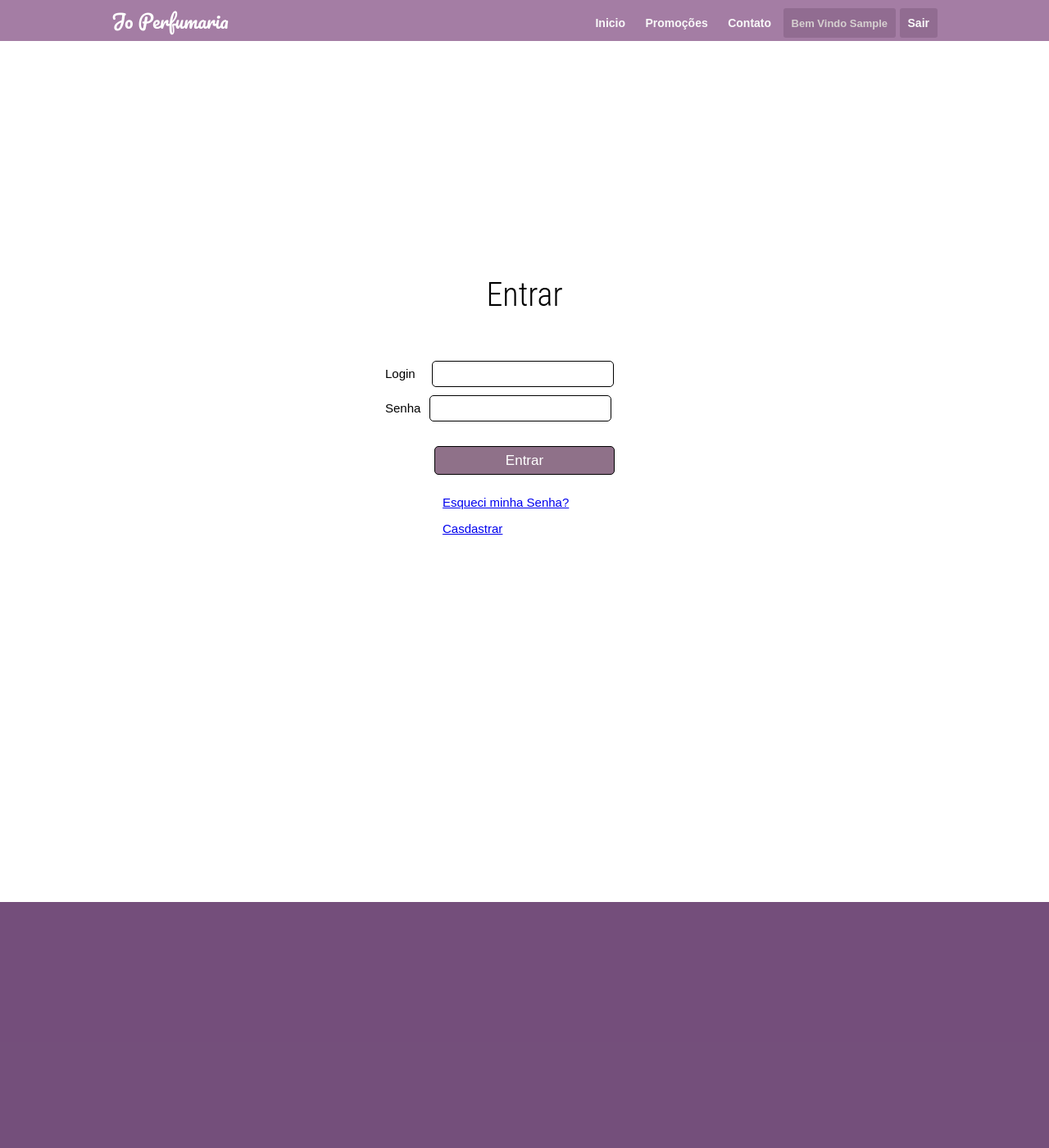
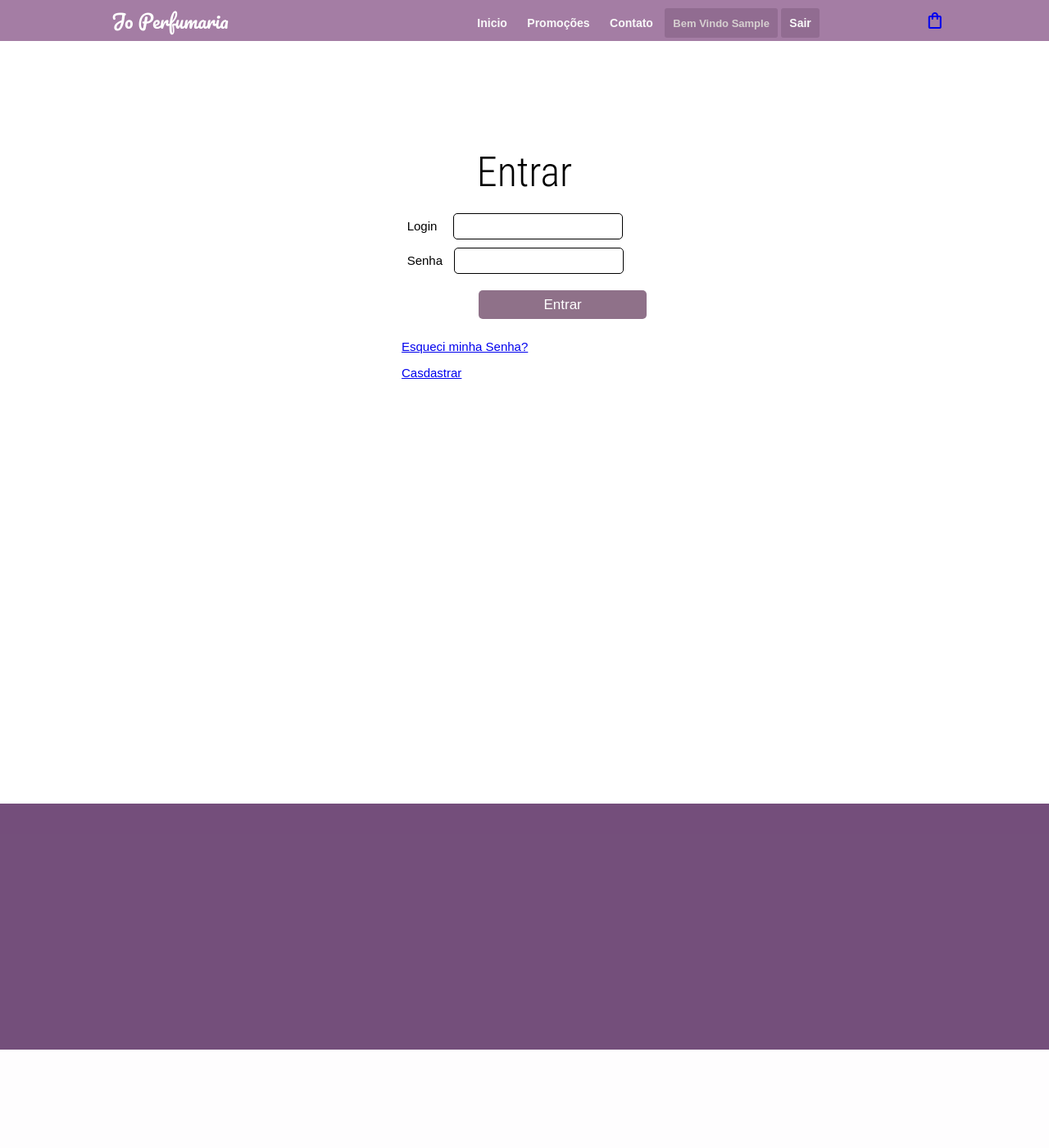
Before and after one commit to jtk15/brother-project, a Django app: page /accounts/login/ in a window 1280 px wide. Shown: the whole page at 82% size. After the commit the page ends 1280 px from the top, so only its background shows below. Run offline with Django 4.2, Linux system fonts and the light colour scheme; the visitor is signed in with stand-in values (Sample User, id 1).

```diff
--- /dev/null
+++ b/accounts/static/css/accounts/style.css
@@ -0,0 +1,134 @@
+#container-login-form {
+    width:40%;
+    height:400px;
+    background-color: rgb(255, 255, 255);
+    box-sizing: border-box;
+    margin: auto;
+    border-radius: 3px;
+    margin-top:110px;
+
+
+    /* background: pink; */
+}
+
+#container-login-form h1 {
+    font-family: "Roboto Condensed", sans-serif;
+    font-optical-sizing: auto;
+    font-weight: 100;
+    font-style: normal;
+    font-size: 50px;
+    text-align: center;
+    line-height: 2;
+    color: #000;
+}
+
+#container-login-form form {
+    width: 100%;
+    height: auto;
+    margin: auto;
+}
+
+#container-login-form form label {
+
+    font-family: arial;
+    color: rgb(0, 0, 0);
+    font-family: arial;
+    font-optical-sizing: auto;
+    font-weight: 400;
+    font-style: normal;
+    font-size: 15px;
+    margin-left: 15%;
+}
+
+.label-form-login1 {
+    font-family: arial;
+    color: rgb(0, 0, 0);
+    font-family: arial;
+    font-optical-sizing: auto;
+    font-weight: 400;
+    font-style: normal;
+    font-size: 15px;
+}
+
+#container-login-form form input {
+    width: 50%;
+    height: 30px;
+    border-radius: 5px;
+    border: none;
+    margin-left:20px;
+    margin-bottom: 10px;
+    background-color: rgb(255, 255, 255);
+    border: 1px solid #000;
+    box-shadow: 0 0 0 0;
+    outline: 0;
+    font-size: 17px;
+}
+
+#container-login-form form .inputTwo {
+    margin-left: 14px;
+}
+
+#container-login-form form #btn-form {
+    background-color: rgb(143, 113, 137);
+    color: white;
+    display: block;
+    margin:10px 0 20px 149px;
+    height: 35px;
+    border: none;
+}
+
+#container-reset-register {
+    width:300px;
+    height: 300px;
+    margin:auto;
+    padding: 5px;
+}
+
+#reset-password {
+    display: block;
+    color: white;
+    font-size: 15px;
+    font-family: arial;
+    margin-bottom:15px;
+}
+
+#user-cad {
+    display: block;
+    color: white;
+    font-size: 15px;
+    font-family: arial;
+}
+
+
+#user-login {
+    background-color: #916c91;
+    border-radius: 3px;
+}
+
+#site-header ul  #user-login:hover {
+    background-color: #916c91;
+}
+
+.span-default {
+    /* color: #555251; */
+    color: #d6d0d0;
+    font-size: 13px;
+}
+
+.span1 {
+
+}
+
+.span2 {
+    text-transform: capitalize;
+}
+
+#btn-login {
+    background-color: #916c91;
+    padding: 10px;
+    border-radius: 3px;
+}
+
+#site-header #btn-login:hover {
+    background-color: #916c91;
+}
--- a/accounts/templates/registration/login.html
+++ b/accounts/templates/registration/login.html
@@ -1,17 +1,20 @@
 {% extends 'base.html' %}
+{% load static %}
+{% block csslink %}
+    <link rel='stylesheet' href={% static 'css/accounts/style.css' %}>
+{% endblock %}
 {% block sitebody %}
-    <div id="container">
+    <div id="container-login-form">
         <h1>Entrar</h1>
         <form method="POST">
             {% csrf_token %}
-            <label>Login</label><input type="text" name="username" class="inpu-form inputOne"><br>
-            <label>Senha</label><input type="password" name="password" class="input-form inputTwo">
+            <label class="label-form-login label-form-login1">Login</label><input type="text" name="username" class="inpu-form inputOne"><br>
+            <label class="label-form-login label-form-login2">Senha</label><input type="password" name="password" class="input-form inputTwo">
             <input type="submit" value="Entrar" id="btn-form">
         </form>
         <div id="container-reset-register">
             <span id="reset-password"><a href="#">Esqueci minha Senha?</a></span>
             <span id="user-cad"><a href="#">Casdastrar</a></span>
         </div>
-
     </div>
 {%endblock%}
--- a/core/templates/base.html
+++ b/core/templates/base.html
@@ -5,16 +5,23 @@
         <meta charset="utf-8">
         <title>Jo Perfumaria</title>
         <link rel='stylesheet' href={% static 'css/style.css' %}>
-
+        {% block csslink %}
+        {% endblock %}
+        {% comment %} <link rel='stylesheet' href={% static 'css/accounts/style.css' %}> {% endcomment %}
         <link rel="preconnect" href="https://fonts.googleapis.com">
         <link rel="preconnect" href="https://fonts.gstatic.com" crossorigin>
         <link href="https://fonts.googleapis.com/css2?family=Outfit&family=Pacifico&display=swap" rel="stylesheet">
+
+        <link rel="stylesheet" href="https://fonts.googleapis.com/css2?family=Material+Symbols+Outlined:opsz,wght,FILL,GRAD@24,400,0,0" />
+
     </head>
     <body>
         <div id="site-header">
             <h1>Jo Perfumaria</h1>
+            <a href={% url 'checkout' %}><span style="padding:3px; width:50px; height:50px; float:right; margin-right:7%;" class="material-symbols-outlined">shopping_bag</span></a>
+            {% comment %} <img style="float:right; margin-right:7%;" src="{% static 'images/checkout.png' %}" alt="carrinho de compra" width="40" height="40"></a> {% endcomment %}
             <ul>
-                <li><a href={% url 'index' %}>Inicio</a></li>
+                <li><a href={% url 'products' %}>Inicio</a></li>
                 <li><a href={% url 'promotions' %}>Promoções</a></li>
                 <li><a href={% url 'contact' %}>Contato</a></li>
                 {% if user.is_authenticated %}
@@ -23,6 +30,7 @@
                 {% else %}
                     <li id="btn-login"><a href={% url 'login' %}>Entrar/Cadastrar</a></li>
                 {% endif %}
+
             </ul>
         </div>
         <div id="site-body">
```
